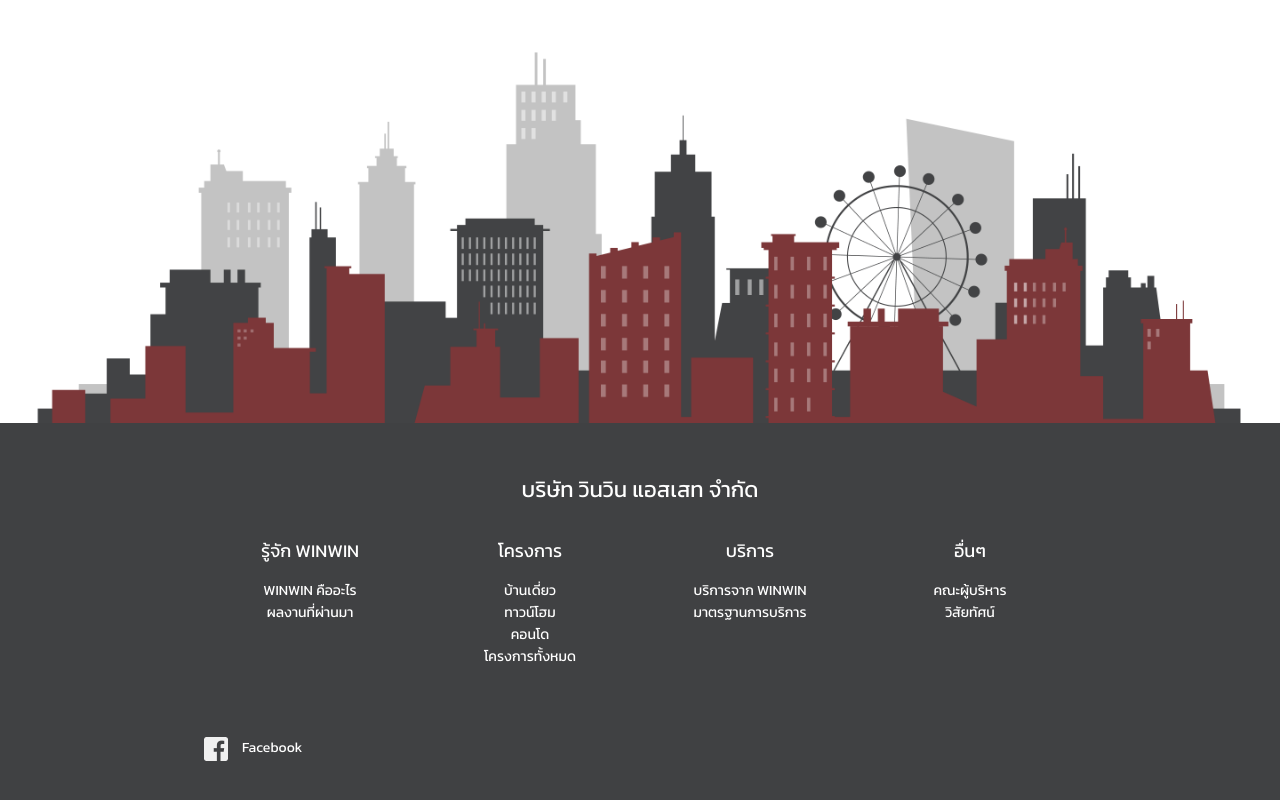
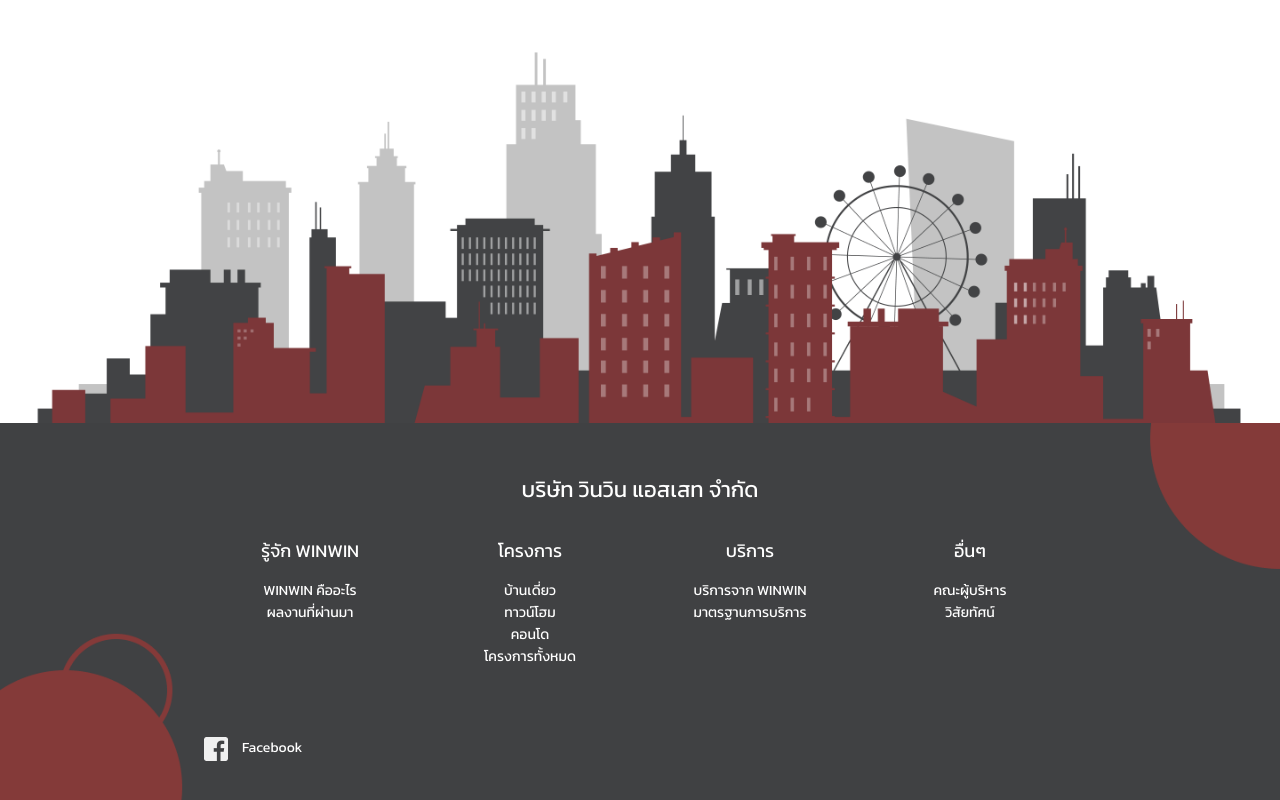
Before and after one commit to romncn/WinWin-Assets_Web, a React (Create React App) app: page / in a window 1280 px wide. Shown: the part 2711-3511 px from the top of the page. Built offline with nearby package versions, Linux system fonts and the light colour scheme.

Commit message:
[♥] Use Background Img in Footer component

```diff
--- a/src/components/components/Footer.tsx
+++ b/src/components/components/Footer.tsx
@@ -7,7 +7,8 @@
 const Wrapper = styled.div`
     width: 100%;
     height: 100%;
-    background: #404143;
+    background-image: url("/img/footer-bg.png");
+    background-size: cover;
     h3,h4,h5 {
         color: white;
         margin: 0px;
```
Also changed, not shown: public/img/footer-bg.png (added).
